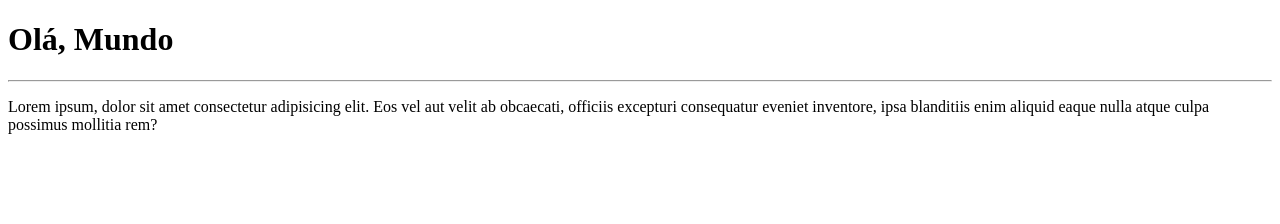
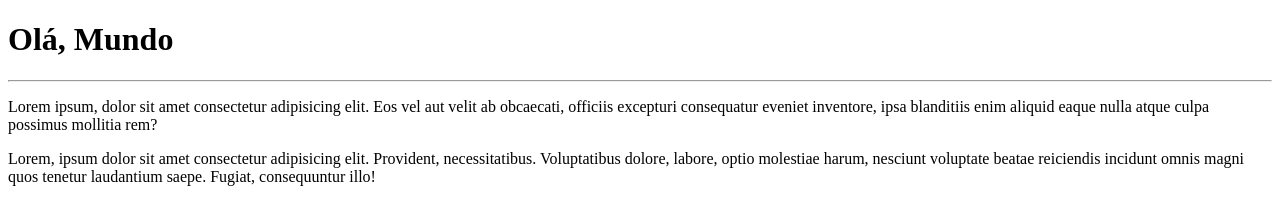
Before and after one commit to alinesc/Ola-Mundo, a plain HTML site: page site-exemplo/index.html in a window 1280 px wide. Drawn offline with Linux system fonts and the light colour scheme.

Commit message:
adicionei um paragrafo

```diff
--- a/site-exemplo/index.html
+++ b/site-exemplo/index.html
@@ -9,5 +9,6 @@
     <h1>Olá, Mundo</h1>
     <hr>
     <p>Lorem ipsum, dolor sit amet consectetur adipisicing elit. Eos vel aut velit ab obcaecati, officiis excepturi consequatur eveniet inventore, ipsa blanditiis enim aliquid eaque nulla atque culpa possimus mollitia rem?</p>
+    <p>Lorem, ipsum dolor sit amet consectetur adipisicing elit. Provident, necessitatibus. Voluptatibus dolore, labore, optio molestiae harum, nesciunt voluptate beatae reiciendis incidunt omnis magni quos tenetur laudantium saepe. Fugiat, consequuntur illo!</p>
 </body>
 </html>
```
